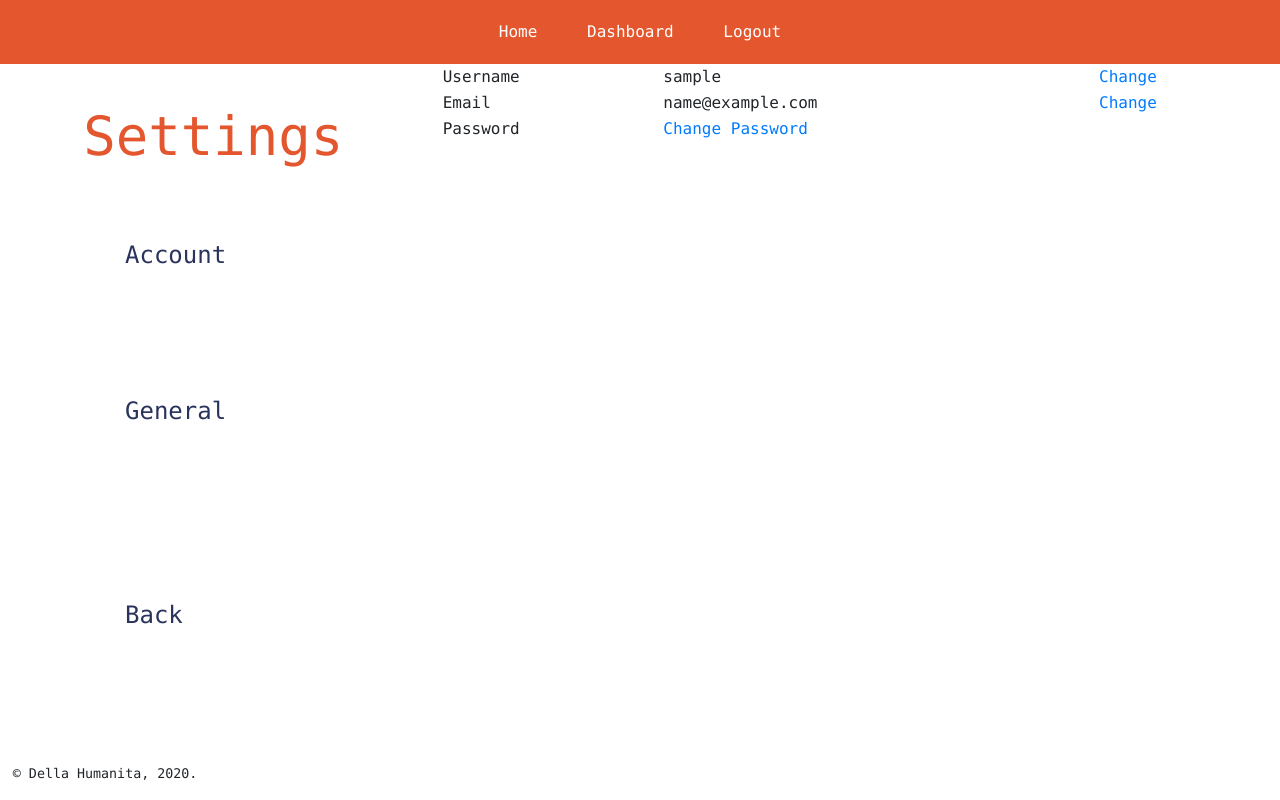
After one commit to dellahumanita/lifeplus, a Flask app: page /settings in a window 1280 px wide. The commit adds this page. Run offline with Flask 2, Linux system fonts and the light colour scheme; the visitor is signed in with stand-in values (Sample User, id 1); data comes from the database, SQL or seed files in the repository; some libraries are stand-ins or nearby versions.

Commit message:
Created skeleton html

```diff
--- a/TODO.txt
+++ b/TODO.txt
@@ -38,7 +38,7 @@
         +   index
         +   dashboard
         +   sign in/registration
-    +   Settings page   (*)
+    +   Settings page   (**)
         +   change username/email/password
         +   edit systems
             +   remove systems/habits
--- a/app/forms.py
+++ b/app/forms.py
@@ -49,7 +49,6 @@ class SystemCreation(FlaskForm):
 
 
 
-
 '''Create a new habit'''
 class HabitCreation(FlaskForm):
     title = StringField('Title', validators=[DataRequired()])
--- a/app/routes.py
+++ b/app/routes.py
@@ -175,3 +175,14 @@ def search_for_systems():
 
 
     return systems_list
+
+
+@app.route('/settings')
+@login_required
+def settings():
+
+    # search for user's email to display
+    email = User.query.filter_by(id=current_user.id).first().email
+    print(email)
+
+    return render_template('settings.html', title='Title', email=email)
--- a/app/templates/dashboard.html
+++ b/app/templates/dashboard.html
@@ -11,7 +11,7 @@ Dashboard
 <nav>
     <ul>
         <li><a href="{{ url_for('dashboard', username=current_user.username) }}">Overview</a></li>
-        <li><a href="{{ url_for('wip') }}">Settings</a></li>
+        <li><a href="{{ url_for('settings') }}">Settings</a></li>
         <br><br>
         <li><a href="{{ url_for('index') }}">Back</a></li>
     </ul>
--- /dev/null
+++ b/app/templates/settings.html
@@ -0,0 +1,48 @@
+{% extends "base.html" %}
+
+{% block header %}Settings{% endblock %}
+
+{% block navVertical %}
+<nav>
+    <ul>
+        <li><a href="#">Account</a></li>
+        <li><a href="#">General</a></li>
+        <br><br>
+        <li><a href="{{ url_for('dashboard', username=current_user.username) }}">Back</a></li>
+    </ul>
+</nav>
+{% endblock %}
+
+{% block content %}
+<table style="width:100%">
+    <tr>
+        <td>Username</td>
+        <td>{{ current_user.username }}</td>
+        <td>
+            <div class="change">
+                <a href="#">Change</a>
+            </div>
+        </td>
+    </tr>
+    <tr>
+        <td>Email</td>
+        <td>{{ email }}</td>
+        <td>
+            <div class="change">
+                <a href="#">Change</a>
+            </div>
+        </td>
+    </tr>
+    <tr>
+        <td>Password</td>
+        <td>
+            <div class="change">
+                <a href="#">Change Password</a>
+            </div>
+        </td>
+    </tr>
+</table>
+
+
+
+{% endblock %}
```
Also changed, not shown: app/static/scripts/settings.js (added).
